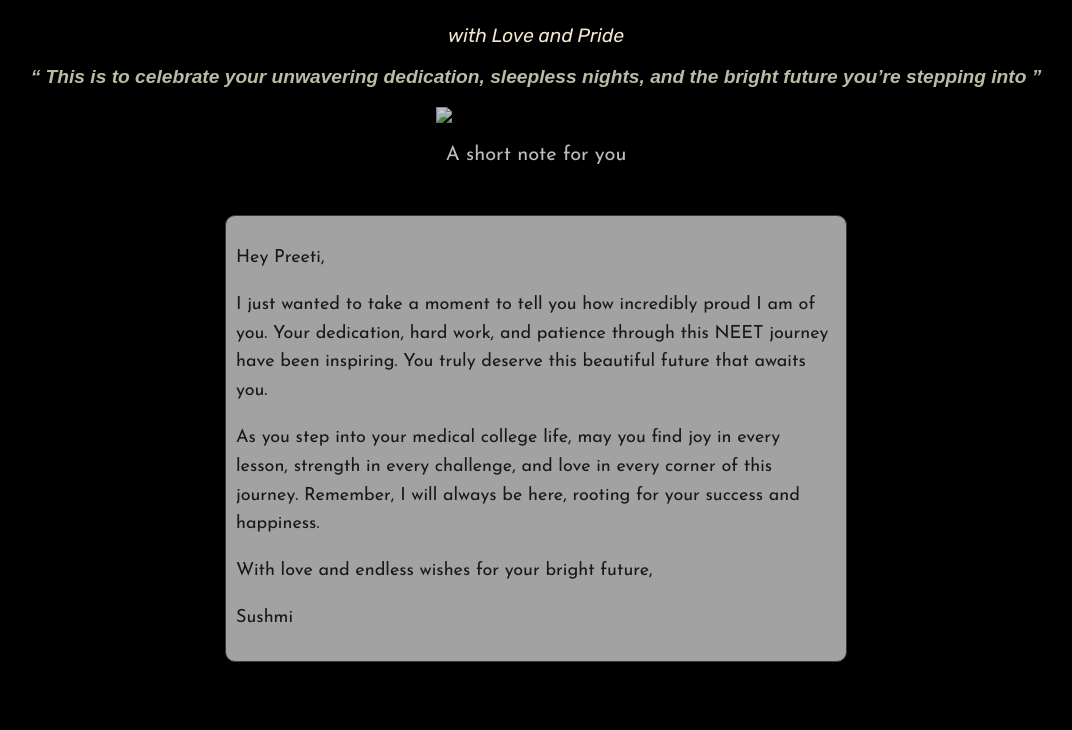
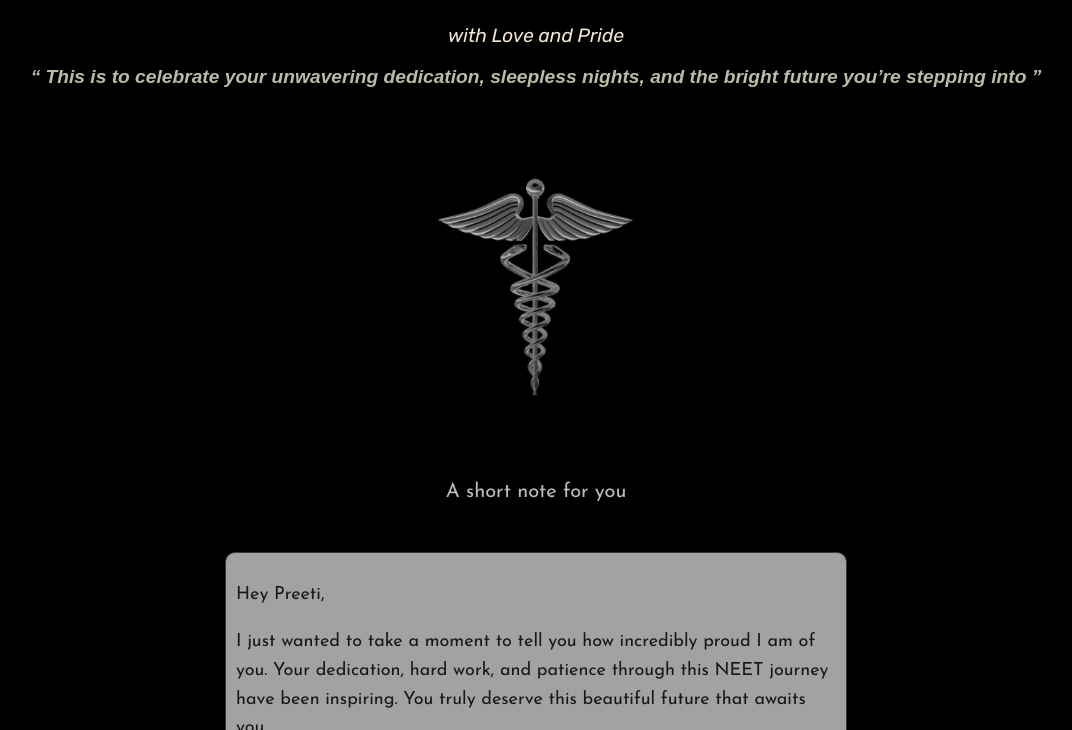
Before and after one commit to Sushmi2909/my-frnd-website, a plain HTML site: page index.html in a window 1280 px wide. Shown: the part 70-800 px from the top of the page, without its empty margins (104-1176 px from the left). Drawn offline with nearby package versions, Linux system fonts and the light colour scheme.

Commit message:
Update index.html

```diff
--- a/index.html
+++ b/index.html
@@ -22,7 +22,7 @@ stethoscope
 </span></h1>
     <p class="p2">with Love and Pride</p>
     <p class="p3">“ This is to celebrate your unwavering dedication, sleepless nights, and the bright future you’re stepping into ”</p>
-    <img class="img" src="images/ps1.jfif" alt="Doctor Images">
+    <img class="img" src="ps1.jfif" alt="Doctor Images">
     <p class="note" >A short note for you </p>
     <div class="letter">
     <p>Hey Preeti,</p>
```
